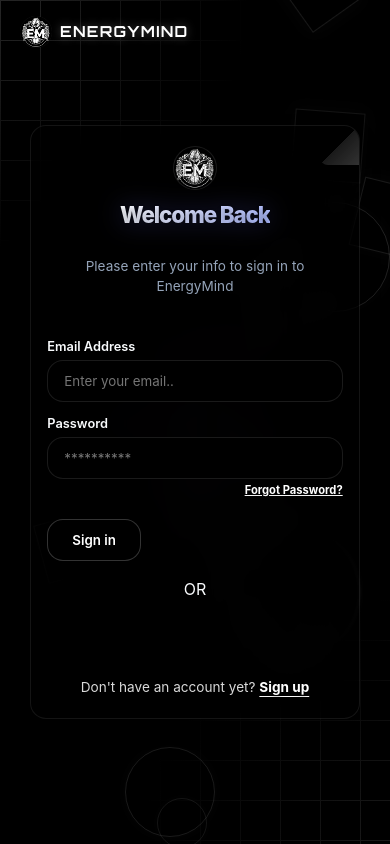
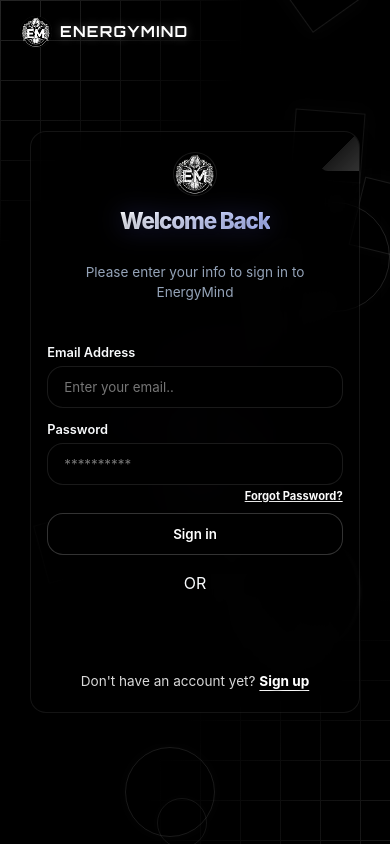
Before and after one commit to pranjal1712/energymind-ai-agents, a React (Vite) app in the folder frontend/: page /login in a window 390 px wide. Built offline with nearby package versions, Linux system fonts and the light colour scheme; no server answers.

Commit message:
Restore button full-width and boost mobile green glow

```diff
--- a/frontend/src/index.css
+++ b/frontend/src/index.css
@@ -99,6 +99,11 @@
   text-decoration: underline !important;
 }
 
+.w-full {
+  width: 100% !important;
+  display: block !important;
+}
+
 button {
   cursor: pointer;
   border: none;
@@ -175,12 +180,12 @@
   overflow: hidden;
 }
 
-/* Mobile Glow Fix: Pulling the glow even higher and making it more vibrant */
+/* Mobile Glow Fix: Making it HUGE and BRIGHT in the center-bottom */
 @media (max-width: 768px) {
   .bg-radial {
     background:
-      radial-gradient(circle at 50% 90%, rgba(16, 185, 129, 0.6) 0%, rgba(0, 0, 0, 0) 80%),
-      radial-gradient(circle at 50% 60%, rgba(16, 185, 129, 0.3) 0%, rgba(0, 0, 0, 0) 70%),
+      radial-gradient(circle at 50% 80%, rgba(16, 185, 129, 0.7) 0%, rgba(0, 0, 0, 0) 85%),
+      radial-gradient(circle at 50% 50%, rgba(16, 185, 129, 0.3) 0%, rgba(0, 0, 0, 0) 70%),
       #000000 !important;
   }
 }
```
